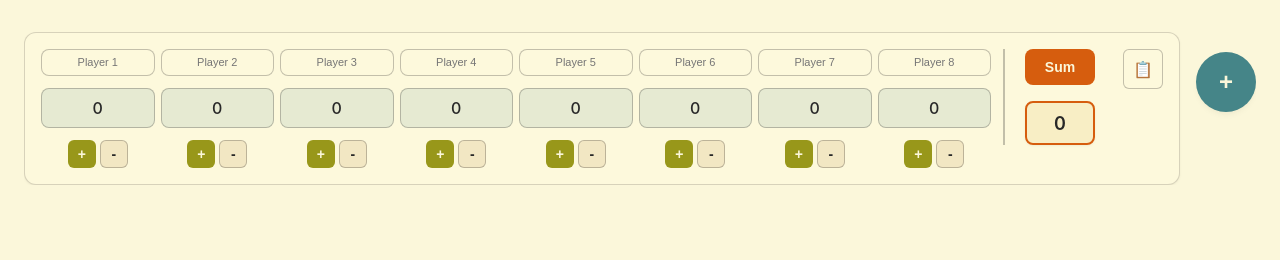
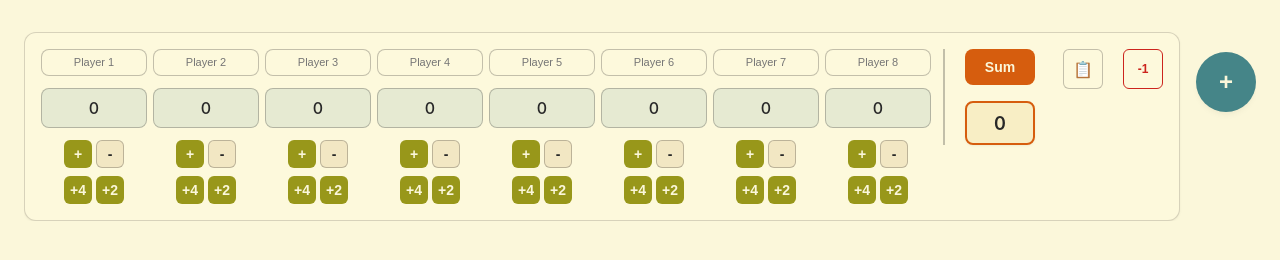
Before and after one commit to tempor0s2/tempor0s2.github.io, a plain HTML site: page index.html in a window 1280 px wide. Drawn offline with Linux system fonts and the light colour scheme; a web font is replaced by a local one.

Commit message:
Add files via upload

```diff
--- a/app.js
+++ b/app.js
@@ -90,6 +90,8 @@ class ScoreTracker {
         return rowData.columns.reduce((sum, column) => sum + column.score, 0);
     }
 
+
+
     getCurrentInputValue(rowId, columnIndex) {
         const rowElement = document.getElementById(rowId);
         if (!rowElement) return '';
@@ -132,6 +134,10 @@ class ScoreTracker {
         // Add copy button
         const copyContainer = this.createCopyContainer(rowData.id);
         rowElement.appendChild(copyContainer);
+
+        // Add minus all button
+        const minusAllContainer = this.createMinusAllContainer(rowData.id);
+        rowElement.appendChild(minusAllContainer);
 
         // Add remove button for non-first rows
         if (this.rows.length > 1) {
@@ -288,6 +294,66 @@ class ScoreTracker {
         document.body.removeChild(textArea);
     }
 
+    createMinusAllContainer(rowId) {
+        const minusAllContainer = document.createElement('div');
+        minusAllContainer.className = 'minus-all-container';
+
+        // Create minus all button
+        const minusAllBtn = document.createElement('button');
+        minusAllBtn.type = 'button';
+        minusAllBtn.className = 'minus-all-btn';
+        minusAllBtn.innerHTML = '-1';
+        minusAllBtn.title = 'Decrease all scores by 1';
+
+        minusAllBtn.addEventListener('click', (e) => {
+            e.preventDefault();
+            e.stopPropagation();
+            console.log(`Minus all button clicked for ${rowId}`);
+            this.decreaseAllScores(rowId);
+        });
+
+        minusAllContainer.appendChild(minusAllBtn);
+
+        return minusAllContainer;
+    }
+
+    decreaseAllScores(rowId) {
+        console.log(`Decreasing all scores by 1 for ${rowId}`);
+        const row = this.rows.find(r => r.id === rowId);
+        if (!row) {
+            console.error('Row not found for decrease all operation');
+            return;
+        }
+
+        // Decrease each column score by 1 (allow negative scores)
+        for (let columnIndex = 0; columnIndex < row.columns.length; columnIndex++) {
+            const oldScore = row.columns[columnIndex].score;
+            const newScore = oldScore - 1; // Allow negative scores
+            row.columns[columnIndex].score = newScore;
+
+            // Update the display
+            const scoreElement = document.getElementById(`score-${rowId}-${columnIndex}`);
+            if (scoreElement) {
+                scoreElement.textContent = newScore;
+
+                // Add a subtle animation to show the change
+                scoreElement.style.transform = 'scale(1.1)';
+                scoreElement.style.transition = 'transform 150ms ease';
+
+                setTimeout(() => {
+                    scoreElement.style.transform = 'scale(1)';
+                }, 150);
+            }
+
+            console.log(`Column ${columnIndex} score changed from ${oldScore} to ${newScore}`);
+        }
+
+        // Update the row sum
+        this.updateRowSum(rowId, true);
+
+        console.log('All scores decreased by 1 successfully');
+    }
+
     createColumn(rowId, columnIndex, columnData) {
         const columnElement = document.createElement('div');
         columnElement.className = 'grid-column';
@@ -361,10 +427,46 @@ class ScoreTracker {
         buttonsContainer.appendChild(incrementBtn);
         buttonsContainer.appendChild(decrementBtn);
 
+        // Create second row of buttons container
+        const buttonsContainer2 = document.createElement('div');
+        buttonsContainer2.className = 'score-buttons';
+
+        // Create +4 button
+        const plus4Btn = document.createElement('button');
+        plus4Btn.type = 'button';
+        plus4Btn.className = 'score-btn score-btn--up';
+        plus4Btn.textContent = '+4';
+        plus4Btn.title = 'Increase score by 4';
+
+        plus4Btn.addEventListener('click', (e) => {
+            e.preventDefault();
+            e.stopPropagation();
+            console.log(`+4 button clicked for ${rowId}-${columnIndex}`);
+            this.updateScore(rowId, columnIndex, 4);
+        });
+
+        // Create +2 button
+        const plus2Btn = document.createElement('button');
+        plus2Btn.type = 'button';
+        plus2Btn.className = 'score-btn score-btn--up';
+        plus2Btn.textContent = '+2';
+        plus2Btn.title = 'Increase score by 2';
+
+        plus2Btn.addEventListener('click', (e) => {
+            e.preventDefault();
+            e.stopPropagation();
+            console.log(`+2 button clicked for ${rowId}-${columnIndex}`);
+            this.updateScore(rowId, columnIndex, 2);
+        });
+
+        buttonsContainer2.appendChild(plus4Btn);
+        buttonsContainer2.appendChild(plus2Btn);
+
         // Assemble column
         columnElement.appendChild(textInput);
         columnElement.appendChild(scoreDisplay);
         columnElement.appendChild(buttonsContainer);
+        columnElement.appendChild(buttonsContainer2);
 
         return columnElement;
     }
--- a/style.css
+++ b/style.css
@@ -1119,6 +1119,12 @@ select.form-control {
         height: 36px;
         font-size: var(--font-size-base);
     }
+
+    .minus-all-btn {
+        width: 36px;
+        height: 36px;
+        font-size: var(--font-size-xs);
+    }
 }
 
 @media (max-width: 768px) {
@@ -1172,6 +1178,12 @@ select.form-control {
         width: 32px;
         height: 32px;
         font-size: var(--font-size-sm);
+    }
+
+    .minus-all-btn {
+        width: 32px;
+        height: 32px;
+        font-size: var(--font-size-xs);
     }
 }
 
@@ -1293,3 +1305,43 @@ select.form-control {
 .copy-btn:active {
     transform: scale(0.95);
 }
+
+.minus-all-container {
+    display: flex;
+    align-items: center;
+    justify-content: center;
+    padding-left: var(--space-8);
+}
+
+.minus-all-btn {
+    width: 40px;
+    height: 40px;
+    border-radius: var(--radius-sm);
+    border: 1px solid var(--color-error);
+    background-color: var(--color-surface);
+    color: var(--color-error);
+    cursor: pointer;
+    display: flex;
+    align-items: center;
+    justify-content: center;
+    font-size: var(--font-size-sm);
+    font-weight: var(--font-weight-semibold);
+    transition: all var(--duration-fast) var(--ease-standard);
+    flex-shrink: 0;
+}
+
+.minus-all-btn:hover {
+    background-color: var(--color-error);
+    color: var(--color-btn-primary-text);
+    transform: translateY(-1px);
+    box-shadow: var(--shadow-sm);
+}
+
+.minus-all-btn:focus-visible {
+    outline: none;
+    box-shadow: var(--focus-ring);
+}
+
+.minus-all-btn:active {
+    transform: scale(0.95);
+}
```
